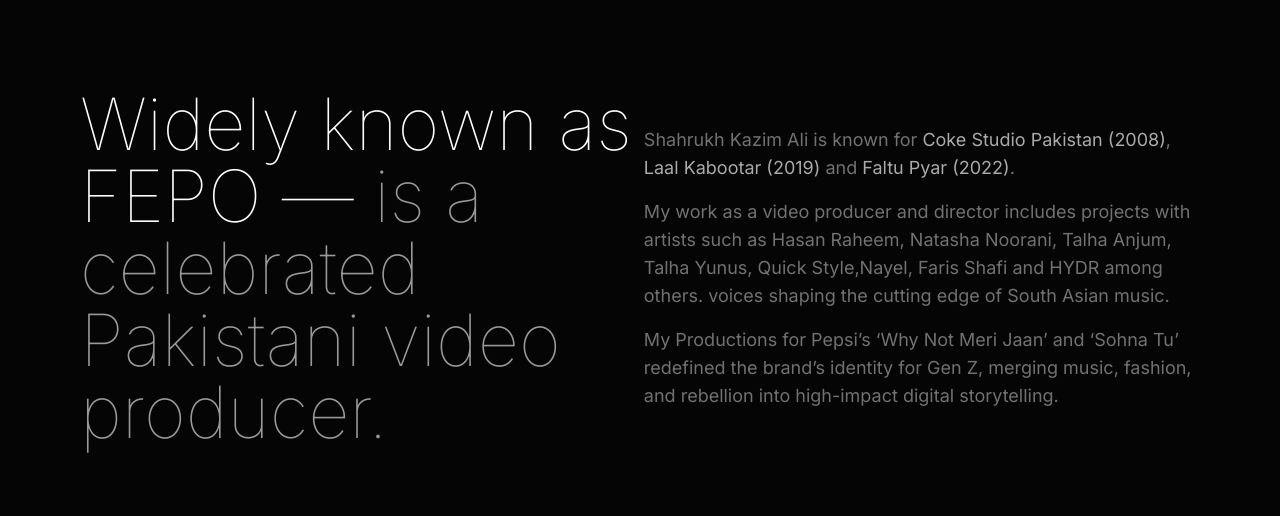
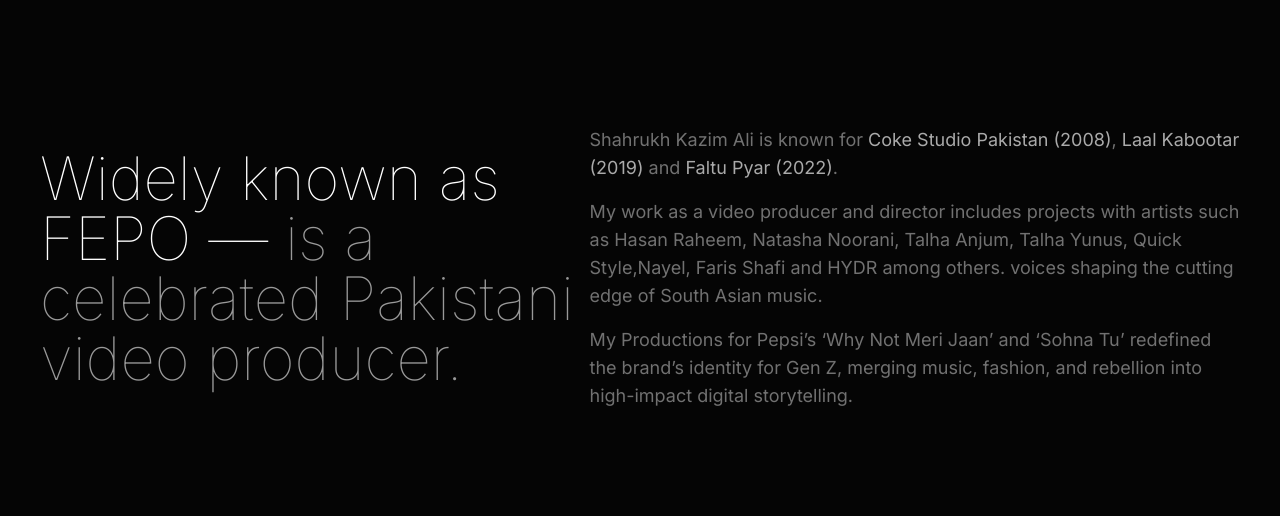
Before and after one commit to 404annas/warp-animated, a React (Vite) app: page / in a window 1280 px wide. Shown: the part 1566-2082 px from the top of the page. Built offline with nearby package versions, Linux system fonts and the light colour scheme.

Commit message:
feat:corrected the font setting

```diff
--- a/src/components/AboutUs.jsx
+++ b/src/components/AboutUs.jsx
@@ -38,10 +38,10 @@
   };
 
   return (
-    <section className="py-20 sm:py-28 md:py-20 bg-[#050505]">
+    <section className=" py-20 sm:py-28 md:py-20 bg-[#050505]">
       {/* Text Section */}
       <motion.div
-        className="px-6 sm:px-10 md:px-20 flex md:flex-row flex-col  items-center justify-center  text-center md:text-left"
+        className=" sm:px-10  flex md:flex-row flex-col  items-center justify-center  text-center md:text-left"
         variants={container}
         initial="hidden"
         whileInView="visible"
@@ -50,7 +50,7 @@
         {/* Heading */}
         <motion.h1
           variants={item}
-          className="text-white text-3xl  sm:text-4xl md:text-5xl lg:text-7xl leading-none font-thin"
+          className="text-white text-3xl  sm:text-4xl md:text-5xl lg:text-6xl  leading-none font-thin"
         >
           Widely known as FEPO —{" "}
           <span className="text-[#999999]">
```
